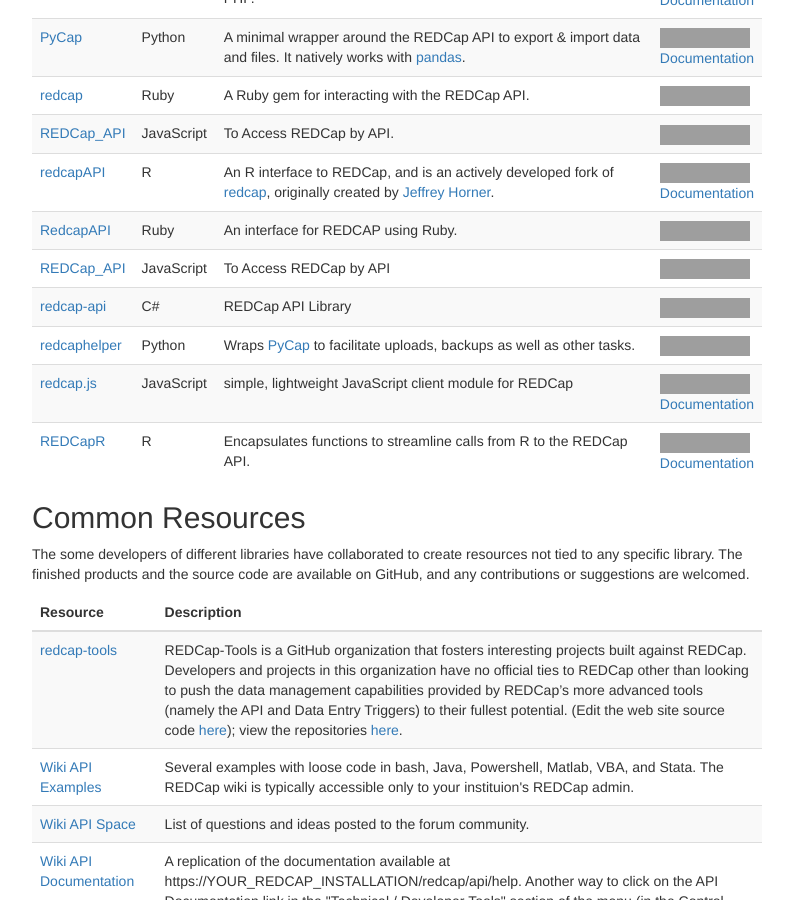
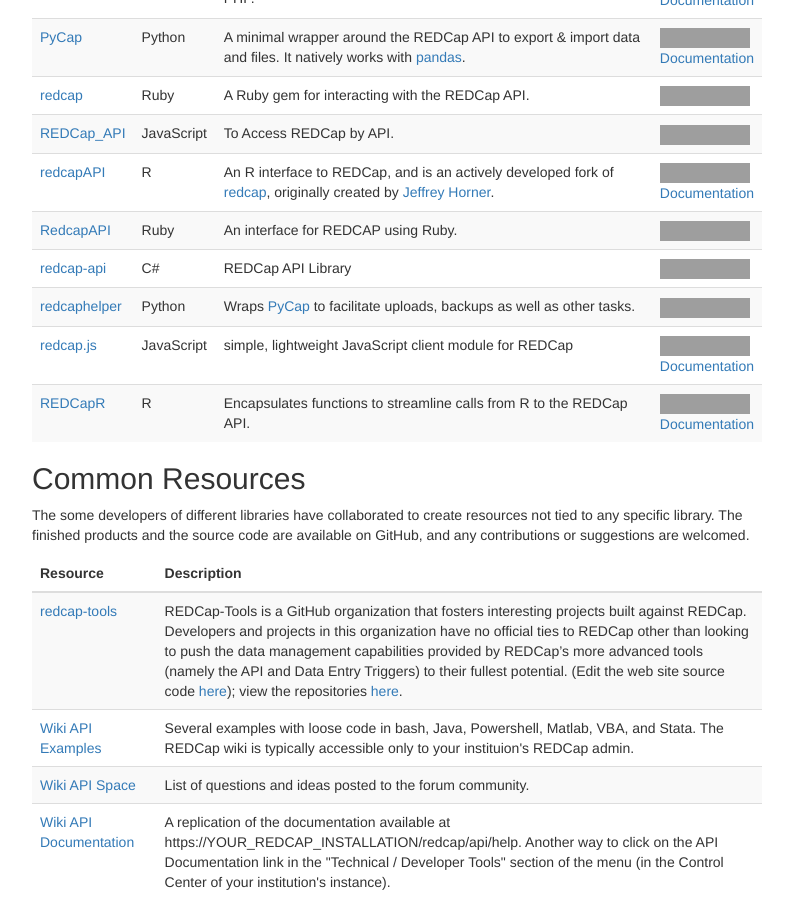
Before and after one commit to redcap-tools/redcap-tools.github.io, a Jekyll site: the page built from projects.md, in a window 1280 px wide and 900 px high, scrolled down 469 px. Shown: the whole window, without its empty margins (243-1036 px from the left). Built offline with Jekyll 4.4.1, drawn with Linux system fonts in a browser that asks for light colours; grey boxes are pictures that could not be loaded.

Commit message:
remove duplicates REDCap_API

```diff
--- a/_data/libraries.yml
+++ b/_data/libraries.yml
@@ -43,11 +43,6 @@
   repo_release: https://img.shields.io/github/release/eugyev/RedcapAPI.svg
   language: Ruby
   description: An interface for REDCAP using Ruby.
-- name: REDCap_API
-  repo: https://github.com/james2012/REDCap_API
-  repo_release: https://img.shields.io/github/release/james2012/REDCap_API.svg
-  language: JavaScript
-  description: To Access REDCap by API
 - name: redcap-api
   repo: https://github.com/cctrbic/redcap-api
   repo_release: https://img.shields.io/github/release/cctrbic/redcap-api.svg
```
